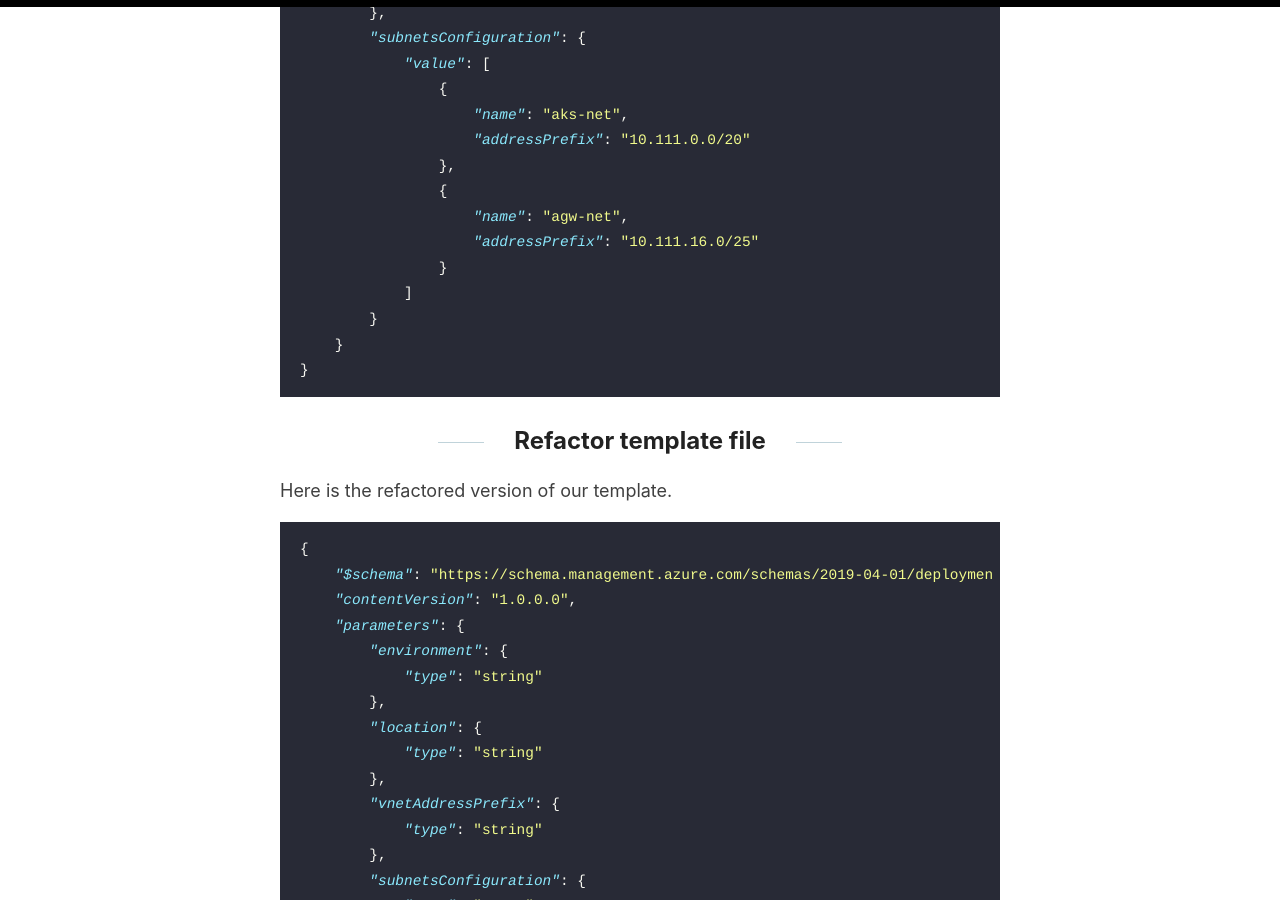
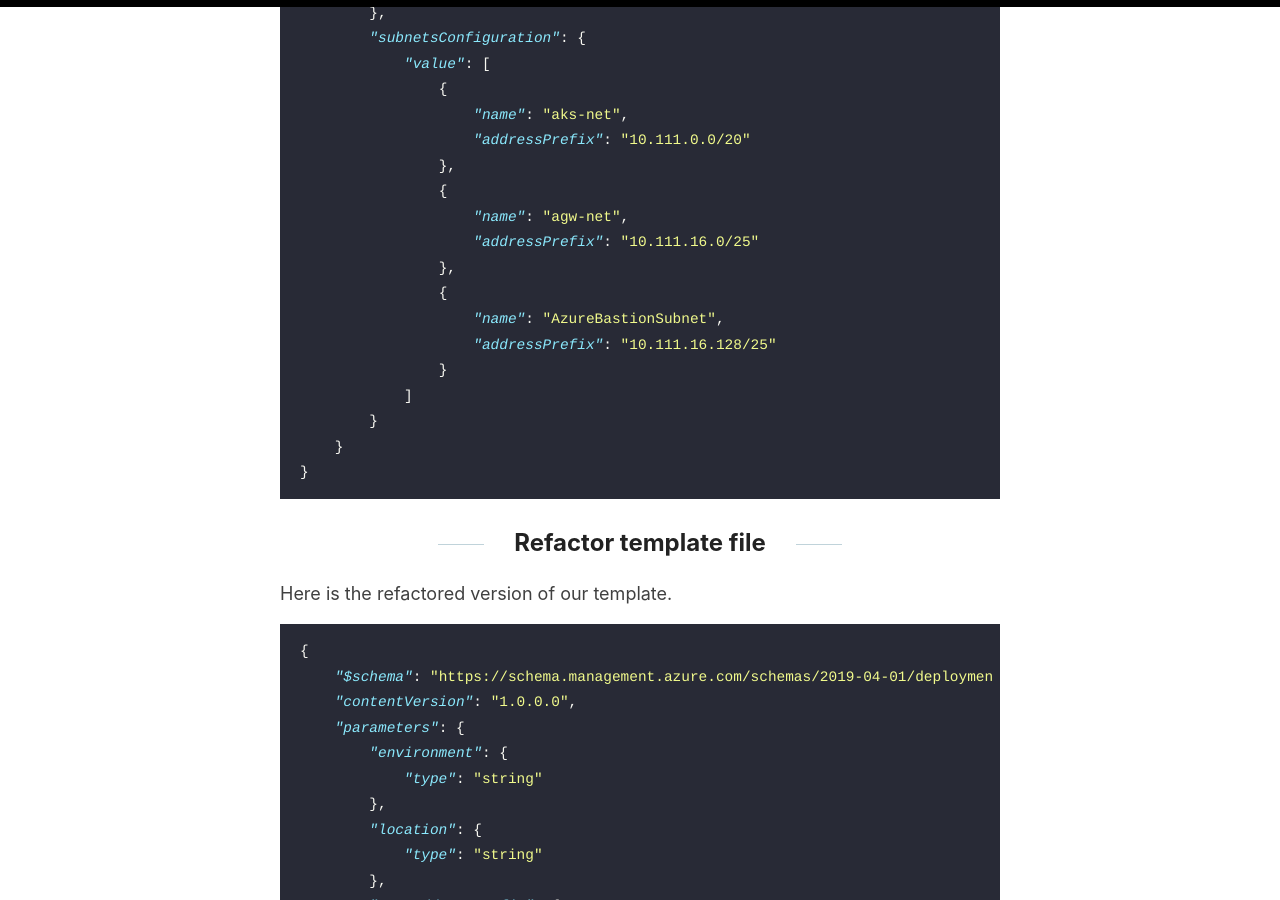
Before and after one commit to evgenyb/evgenyb.github.io, a Jekyll site: the page built from _posts/2020-05-05-use-copy-function-to-simplify-arm-templates.md, in a window 1280 px wide and 900 px high, scrolled down 8634 px. Built offline with Jekyll 4.4.1, drawn with Linux system fonts in a browser that asks for light colours.

Commit message:
Add missing prod subnet

```diff
--- a/_posts/2020-05-05-use-copy-function-to-simplify-arm-templates.md
+++ b/_posts/2020-05-05-use-copy-function-to-simplify-arm-templates.md
@@ -304,6 +304,10 @@ Create new file called `parameters-prod.json` and add parameters values for prod
                 {
                     "name": "agw-net",
                     "addressPrefix": "10.111.16.0/25"
+                },
+                {
+                    "name": "AzureBastionSubnet",
+                    "addressPrefix": "10.111.16.128/25"
                 }
             ]
         }
```
